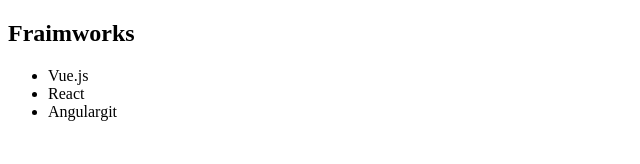
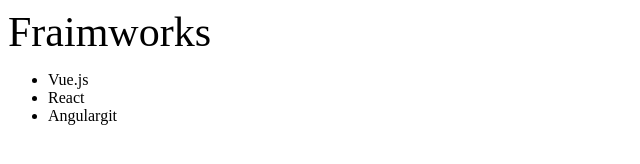
Before and after one commit to VadymFilchenkov/git-lesson, a plain HTML site: page index.html in a window 1280 px wide. Shown: the whole page, without its empty margins (0-640 px from the left). Drawn offline with Linux system fonts and the light colour scheme.

Commit message:
added basic css file,  also added new classes to html file

```diff
--- /dev/null
+++ b/css/main.css
@@ -0,0 +1,11 @@
+.title {
+  font-weight: normal;
+  font-size: 42px;
+  margin: 0 0 15px 0;
+}
+
+.list {
+  font-weight: normal;
+  font-style: 42px;
+  margin: 0 0 15px 0;
+}
--- a/index.html
+++ b/index.html
@@ -3,12 +3,13 @@
   <head>
     <meta charset="UTF-8" />
     <meta name="viewport" content="width=device-width, initial-scale=1.0" />
+    <link rel="stylesheet" href="./css/main.css" />
     <title>Document</title>
   </head>
   <body>
     <section>
-      <h1>Fraimworks</h1>
-      <ul>
+      <h1 class="title">Fraimworks</h1>
+      <ul class="list">
         <li>Vue.js</li>
         <li>React</li>
         <li>Angulargit</li>
```
